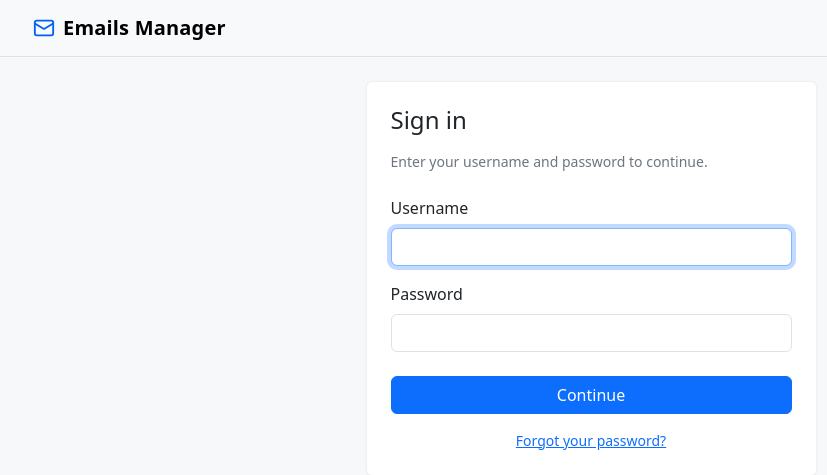
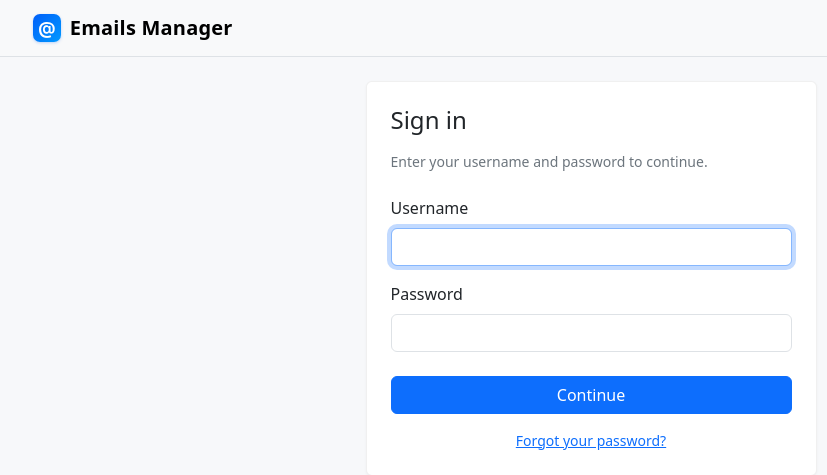
Before and after one commit to scripts-and-tables/emails-manager, a Django app: a page that uses core/templates/core/base.html in a window 1280 px wide. Shown: the top 475 px of the page, without its empty margins (49-876 px from the left). Run offline with Django 5.2, Linux system fonts and the light colour scheme; some libraries are stand-ins or nearby versions.

Commit message:
Replace generic envelope brand mark with mail-themed @ badge
The previous inline SVG envelope was too generic — user expected
something visually associated with mail.ru. Swap for a 28×28 rounded
blue gradient square containing a white "@" character, which reads as
"mail" at a glance and matches the platform's color identity without
reproducing any trademarked artwork.

Co-Authored-By: Claude Opus 4.7 (1M context) <noreply@anthropic.com>

```diff
--- a/core/templates/core/base.html
+++ b/core/templates/core/base.html
@@ -8,8 +8,15 @@
         integrity="sha384-QWTKZyjpPEjISv5WaRU9OFeRpok6YctnYmDr5pNlyT2bRjXh0JMhjY6hW+ALEwIH" crossorigin="anonymous">
   <style>
     body { background:#f7f8fa; }
-    .navbar-brand { font-weight: 600; letter-spacing: .2px; display: inline-flex; align-items: center; gap: .5rem; }
-    .navbar-brand svg { color: #005FF9; }
+    .navbar-brand { font-weight: 600; letter-spacing: .2px; display: inline-flex; align-items: center; gap: .55rem; }
+    .brand-mark {
+      display: inline-flex; align-items: center; justify-content: center;
+      width: 28px; height: 28px; border-radius: 7px;
+      background: linear-gradient(135deg, #005FF9 0%, #0099FF 100%);
+      color: #fff; font-weight: 700; font-size: 17px;
+      line-height: 1; font-family: -apple-system, BlinkMacSystemFont, "Segoe UI", Arial, sans-serif;
+      box-shadow: 0 1px 3px rgba(0, 95, 249, .25);
+    }
     .card-soft { box-shadow: 0 1px 3px rgba(0,0,0,.04); border: 1px solid rgba(0,0,0,.06); }
     .truncate-cell { max-width: 0; overflow: hidden; text-overflow: ellipsis; white-space: nowrap; }
     .table thead th { font-size: .82rem; text-transform: uppercase; letter-spacing: .04em; color: #6c757d; }
@@ -19,11 +26,7 @@
 <nav class="navbar navbar-expand-lg bg-body-tertiary border-bottom">
   <div class="container">
     <a class="navbar-brand" href="{% url 'core:index' %}">
-      <svg xmlns="http://www.w3.org/2000/svg" width="22" height="22" viewBox="0 0 24 24" fill="none"
-           stroke="currentColor" stroke-width="2" stroke-linecap="round" stroke-linejoin="round" aria-hidden="true">
-        <rect x="2" y="4" width="20" height="16" rx="2"/>
-        <path d="m22 7-10 6L2 7"/>
-      </svg>
+      <span class="brand-mark" aria-hidden="true">@</span>
       <span>Emails Manager</span>
     </a>
     {% if user.is_authenticated and request.session.otp_verified %}
```
